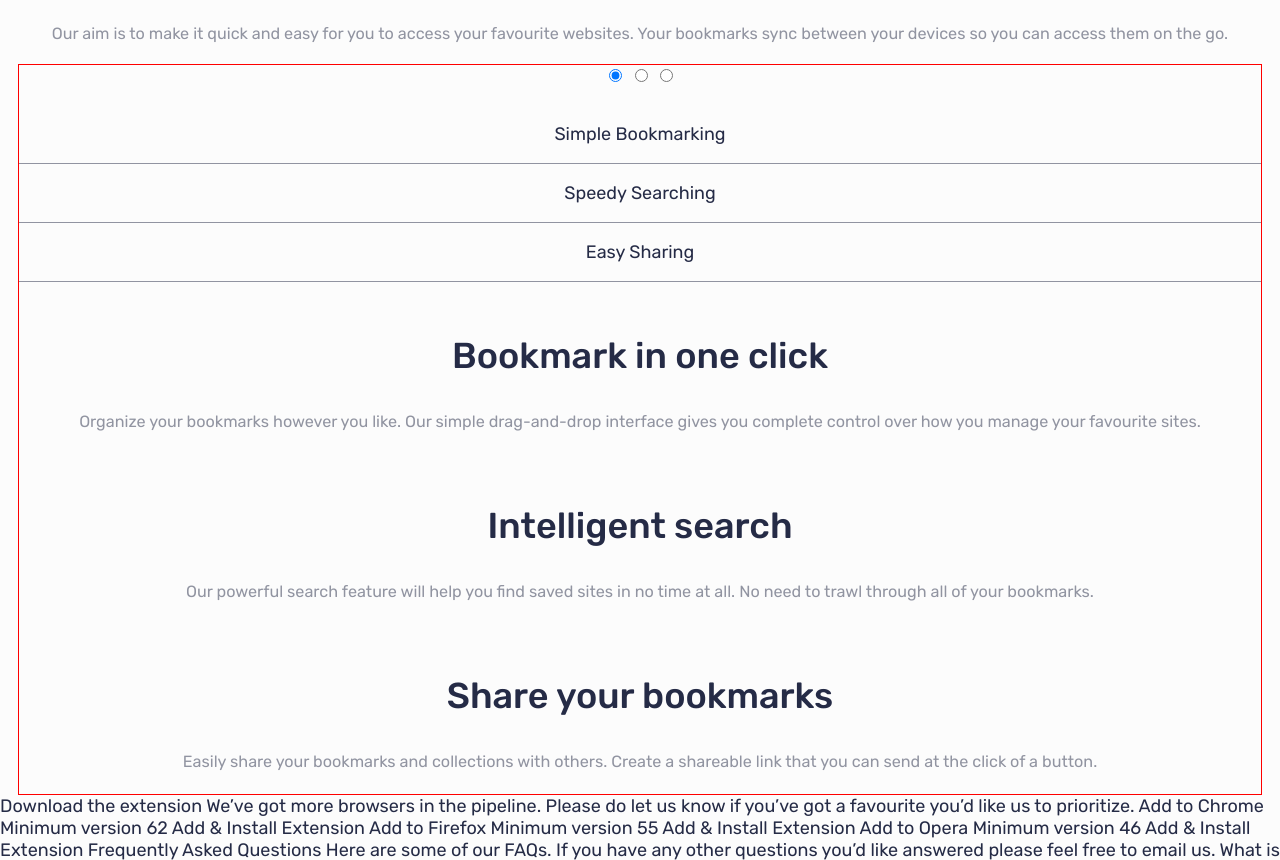
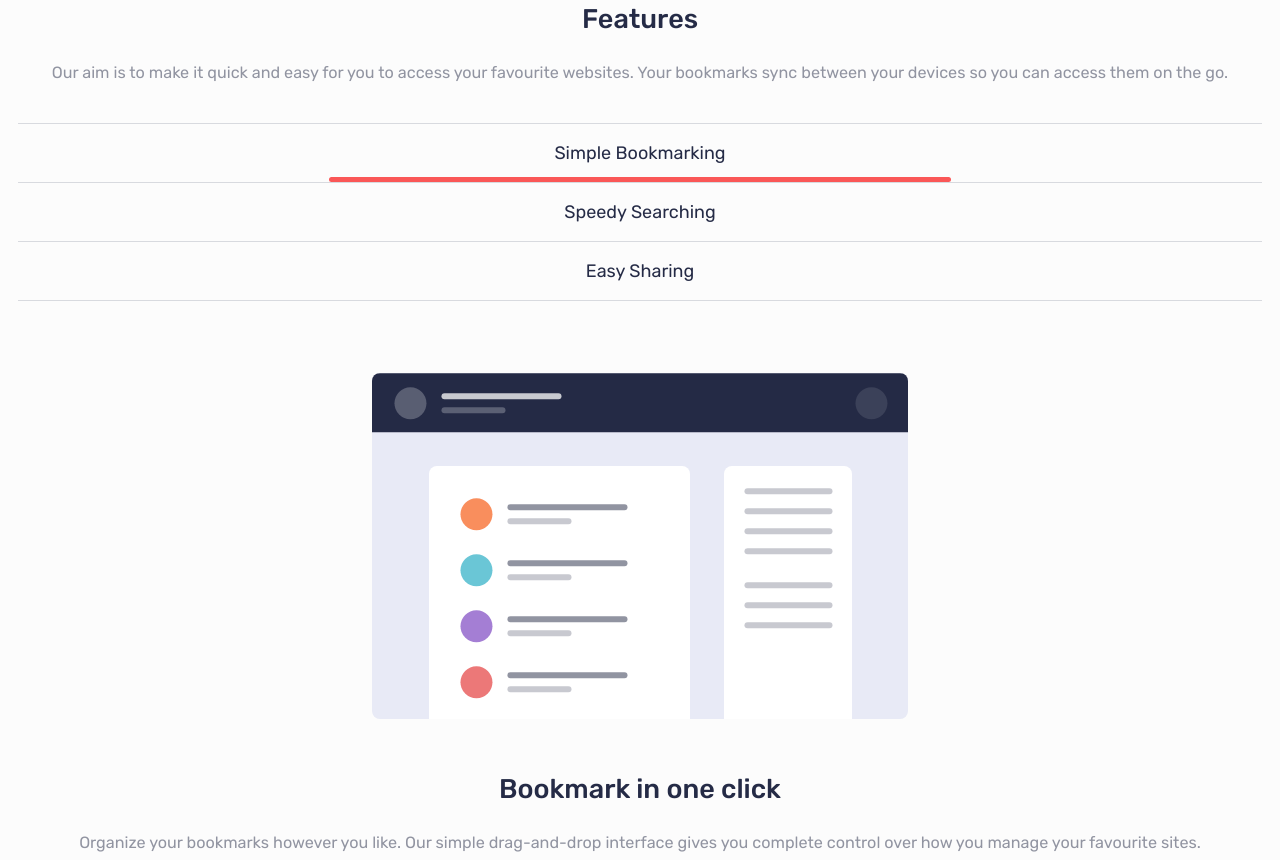
Before and after one commit to jairpss/bookmark-landing, a plain HTML site: page index.html in a window 1280 px wide. Shown: the part 976-1836 px from the top of the page. Drawn offline with Linux system fonts and the light colour scheme.

Commit message:
features done

```diff
--- a/index.html
+++ b/index.html
@@ -80,33 +80,33 @@
               Easy Sharing
             </label>
           </li>
-          <div>
-            <div>
-              <img src="" alt="">
-              <h2 class="u__h1">Bookmark in one click</h2>
+        </ul>
+        <div class="tabs__grid">
+          <div class="tabs__content" id="tab-bookmarking">
+            <img src="./static/images/illustration-features-tab-1.svg" alt="">
+            <h2 class="u__h2">Bookmark in one click</h2>
             <p class="u__p">
               Organize your bookmarks however you like. Our simple drag-and-drop interface
               gives you complete control over how you manage your favourite sites.
             </p>
           </div>
-            <div>
-              <img src="" alt="">
-              <h2 class="u__h1">Intelligent search</h2>
+           <div class="tabs__content" id="tab-searching">
+             <img src="./static/images/illustration-features-tab-2.svg" alt="">
+            <h2 class="u__h2">Intelligent search</h2>
             <p class="u__p">
               Our powerful search feature will help you find saved sites in no time at all.
               No need to trawl through all of your bookmarks.
             </p>
           </div>
-            <div>
-              <img src="" alt="">
-              <h2 class="u__h1">Share your bookmarks</h2>
+          <div class="tabs__content" id="tab-sharing">
+            <img src="./static/images/illustration-features-tab-3.svg" alt="">
+            <h2 class="u__h2">Share your bookmarks</h2>
             <p class="u__p">
               Easily share your bookmarks and collections with others. Create a shareable
               link that you can send at the click of a button.
             </p>
           </div>
         </div>
-        </ul>
       </div>
     </div>
   </section>
--- a/src/sass/features.scss
+++ b/src/sass/features.scss
@@ -2,12 +2,67 @@
 
 .features{
     text-align: center;
+    padding: 3em 0;
 }
 
 .tabs{
-    border: 1px solid red;
+    margin-top: 2em;
+    border-top: .8px solid $softGray;
     &__link{
+        border-bottom: .8px solid $softGray;
+    }
+    &__content{
+        display: none;
+        img{
+            max-width: 100%;
+            margin-bottom: 1.5em;
+        }
+    }
+    &__grid{
+        margin-top: 4em;
+    }
+    label{
         padding: 1em 0;
-        border-bottom: .8px solid $grayishBlue;
+        display: block;
+        position: relative;
+        &:after{
+            display: none;
+            content: "";
+            height: 5px;
+            position: absolute;
+            bottom: 0;
+            width: 50%;
+            left: 0;
+            border-radius: 4px;
+            transform: translateX(50%);
+            box-shadow: inset 0 -15px 0px -10px $softRed;
+        }
+    }
+    input{
+        display: none;
+    }
+    input[id="bookmarking"]:checked{
+        & ~ ul [for="bookmarking"]:after{
+            display: block;
+        }
+        & ~ .tabs__grid #tab-bookmarking{
+            display: block;
+        }
+    }
+    input[id="searching"]:checked{
+        & ~ ul [for="searching"]:after{
+            display: block;
+        }
+        & ~ .tabs__grid #tab-searching{
+            display: block;
+        }
+    }
+    input[id="sharing"]:checked{
+        & ~ ul [for="sharing"]:after{
+            display: block;
+        }
+        & ~ .tabs__grid #tab-sharing{
+            display: block;
+        }
     }
 }
--- a/src/sass/header.scss
+++ b/src/sass/header.scss
@@ -8,6 +8,7 @@
     left: 0;
     right: 0;
     padding: 1em 0;
+    z-index: 99;
     transition: .3s background;
     &__logo{
         display: inline-flex;
--- a/src/sass/style.scss
+++ b/src/sass/style.scss
@@ -16,6 +16,7 @@ body {
 }
 ul{
     padding: 0;
+    margin: 0;
     list-style: none;
 }
 .wrapper{
@@ -30,7 +31,7 @@ ul{
 }
 .u__h2{
     @extend .u__h1;
-    font-size: 1.8em;
+    font-size: 1.5em;
 }
 .u__p{
     color: $grayishBlue;
--- a/src/sass/variables.scss
+++ b/src/sass/variables.scss
@@ -13,3 +13,4 @@ $veryDarkBlue: hsl(229, 31%, 21%);
 $white: #fcfcfc;
 $menuDark: rgba(47, 53, 79, .9);
 $buttonGray: #f7f7f7;
+$softGray: hsl(220, 9%, 86%);
```
Also changed, not shown: src/sass/features.css, src/sass/header.css, src/sass/style.css, 3 other files. Lines whose indentation alone changed are shown as unchanged.
